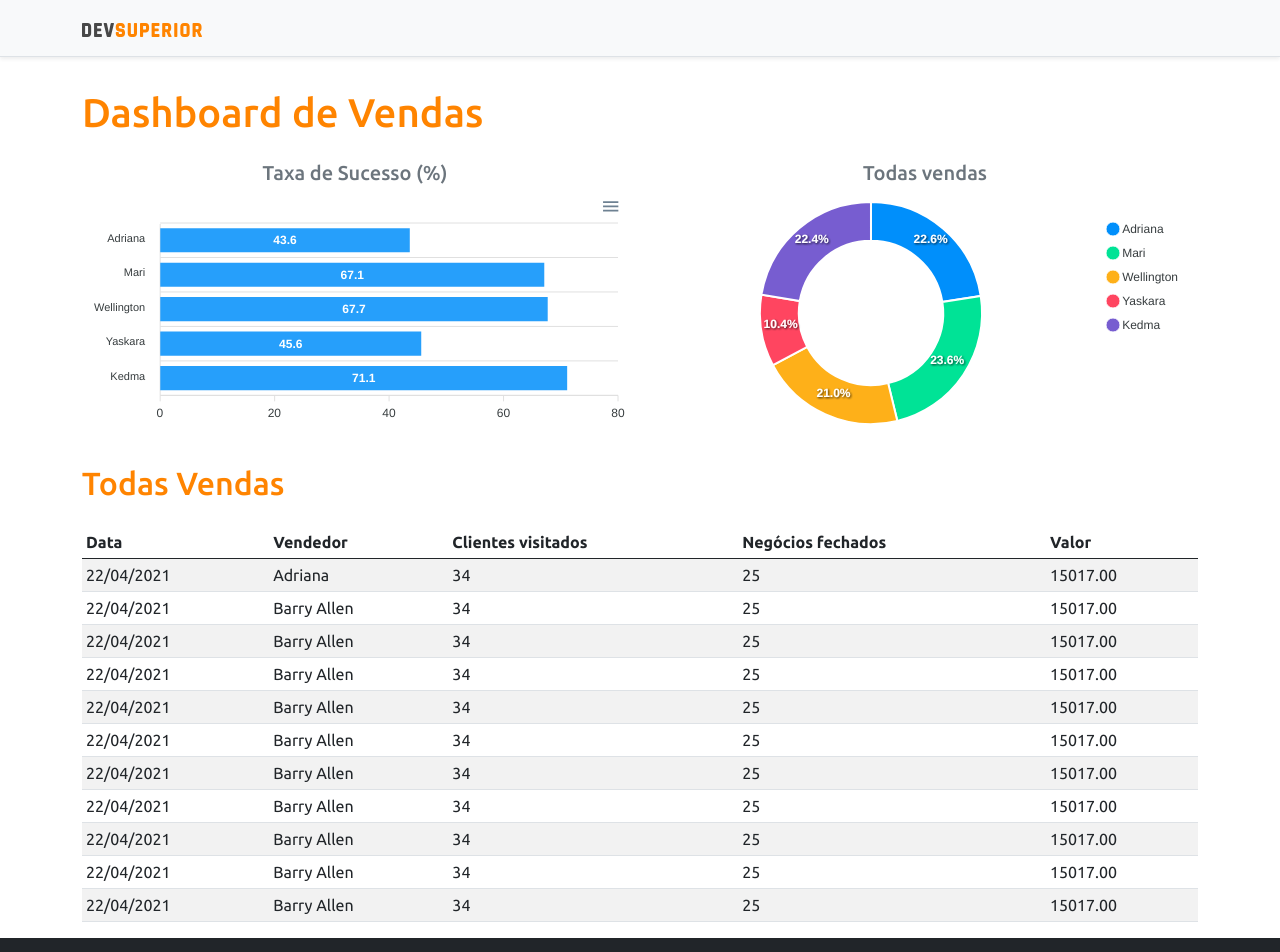
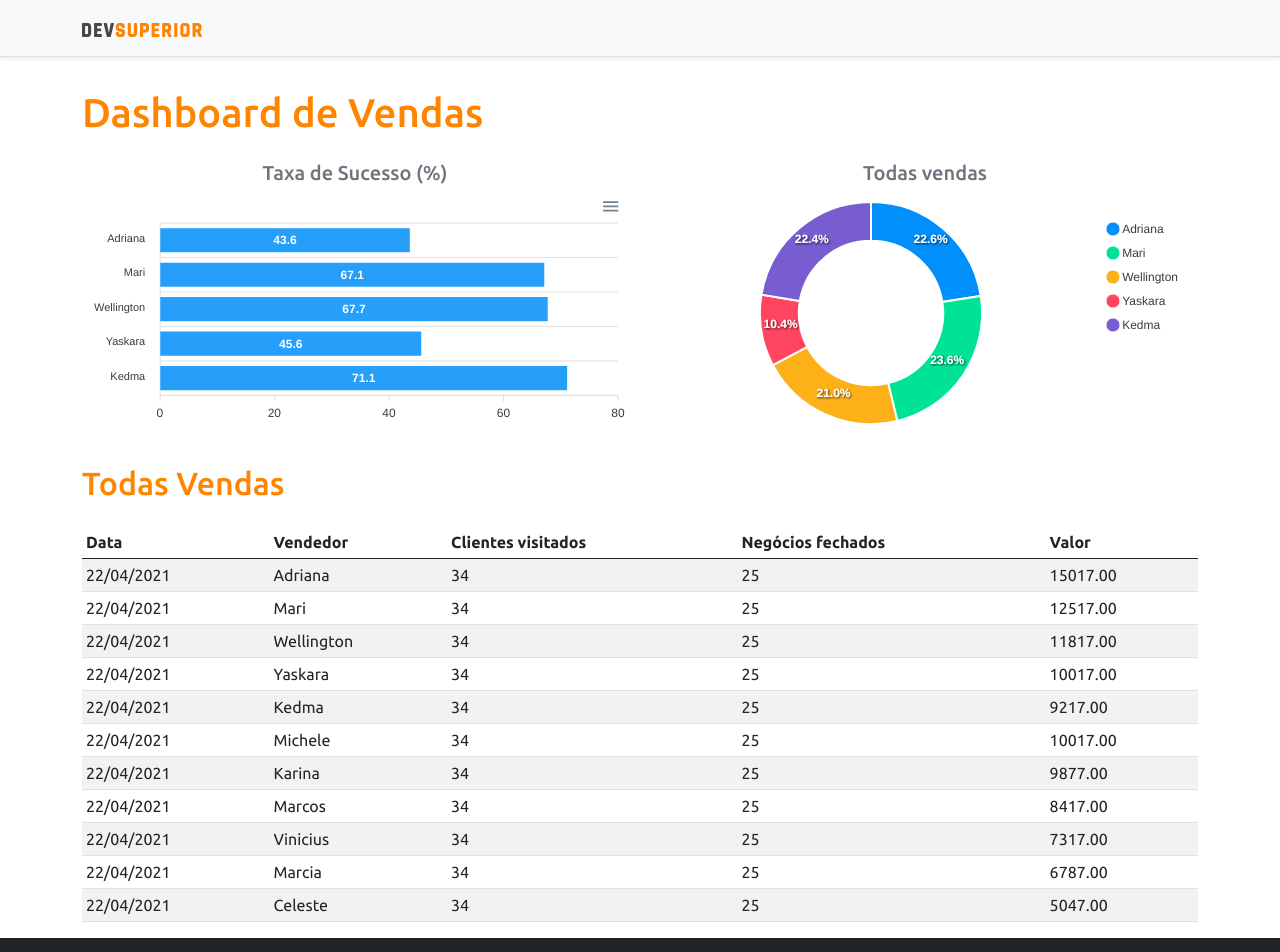
Before and after one commit to rogeriokrychak/projeto-sds3, a React (Create React App) app in the folder frontend/: page / in a window 1280 px wide. Shown: the top 952 px of the page. Built offline with nearby package versions, Linux system fonts and the light colour scheme.

Commit message:
Security config

```diff
--- a/frontend/src/components/DataTable/index.tsx
+++ b/frontend/src/components/DataTable/index.tsx
@@ -21,73 +21,73 @@ const DataTable = () => {
                     </tr>
                     <tr>
                         <td>22/04/2021</td>
-                        <td>Barry Allen</td>
+                        <td>Mari</td>
                         <td>34</td>
                         <td>25</td>
-                        <td>15017.00</td>
+                        <td>12517.00</td>
                     </tr>
                     <tr>
                         <td>22/04/2021</td>
-                        <td>Barry Allen</td>
+                        <td>Wellington</td>
                         <td>34</td>
                         <td>25</td>
-                        <td>15017.00</td>
+                        <td>11817.00</td>
                     </tr>
                     <tr>
                         <td>22/04/2021</td>
-                        <td>Barry Allen</td>
+                        <td>Yaskara</td>
                         <td>34</td>
                         <td>25</td>
-                        <td>15017.00</td>
+                        <td>10017.00</td>
                     </tr>
                     <tr>
                         <td>22/04/2021</td>
-                        <td>Barry Allen</td>
+                        <td>Kedma</td>
                         <td>34</td>
                         <td>25</td>
-                        <td>15017.00</td>
+                        <td>9217.00</td>
                     </tr>
                     <tr>
                         <td>22/04/2021</td>
-                        <td>Barry Allen</td>
+                        <td>Michele</td>
                         <td>34</td>
                         <td>25</td>
-                        <td>15017.00</td>
+                        <td>10017.00</td>
                     </tr>
                     <tr>
                         <td>22/04/2021</td>
-                        <td>Barry Allen</td>
+                        <td>Karina</td>
                         <td>34</td>
                         <td>25</td>
-                        <td>15017.00</td>
+                        <td>9877.00</td>
                     </tr>
                     <tr>
                         <td>22/04/2021</td>
-                        <td>Barry Allen</td>
+                        <td>Marcos</td>
                         <td>34</td>
                         <td>25</td>
-                        <td>15017.00</td>
+                        <td>8417.00</td>
                     </tr>
                     <tr>
                         <td>22/04/2021</td>
-                        <td>Barry Allen</td>
+                        <td>Vinicius</td>
                         <td>34</td>
                         <td>25</td>
-                        <td>15017.00</td>
+                        <td>7317.00</td>
                     </tr>
                     <tr>
                         <td>22/04/2021</td>
-                        <td>Barry Allen</td>
+                        <td>Marcia</td>
                         <td>34</td>
                         <td>25</td>
-                        <td>15017.00</td>
+                        <td>6787.00</td>
                     </tr>
                     <tr>
                         <td>22/04/2021</td>
-                        <td>Barry Allen</td>
+                        <td>Celeste</td>
                         <td>34</td>
                         <td>25</td>
-                        <td>15017.00</td>
+                        <td>5047.00</td>
                     </tr>
                 </tbody>
             </table>
```
Also changed, not shown: 1 other file (tests, documents, lock files or other folders).
